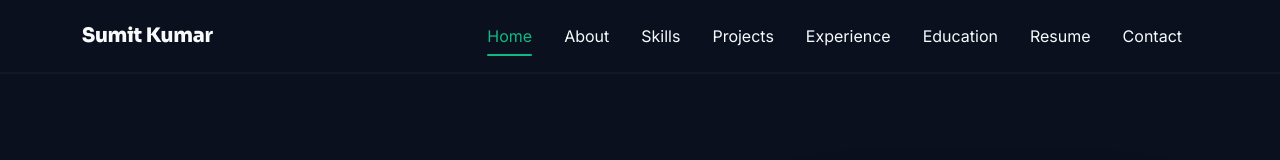
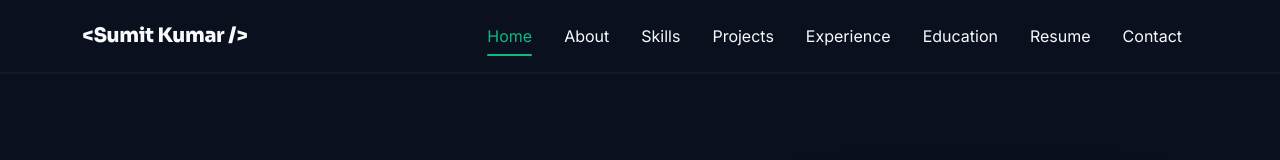
Before and after one commit to imsumit28/portfolio-website, a React (Vite) app in the folder client/: page / in a window 1280 px wide. Shown: the top 160 px of the page. Built offline with nearby package versions, Linux system fonts and the light colour scheme; no server answers.

Commit message:
UI tweak: Update navbar brand and enhance text visibility for Class XII

```diff
--- a/client/src/components/Navbar.jsx
+++ b/client/src/components/Navbar.jsx
@@ -92,7 +92,7 @@ const Navbar = () => {
     <nav className="navbar navbar-expand-lg navbar-custom sticky-top">
       <div className="container py-2">
         <Link className="navbar-brand navbar-brand-custom" to="/" onClick={() => handleNavClick('home')}>
-          Sumit Kumar
+          &lt;Sumit Kumar /&gt;
         </Link>
         <button className="navbar-toggler border-0 shadow-none text-white" type="button" data-bs-toggle="collapse" data-bs-target="#navbarNav">
           <span className="navbar-toggler-icon" style={{filter: 'invert(1)'}}></span>
--- a/client/src/pages/Home.jsx
+++ b/client/src/pages/Home.jsx
@@ -529,12 +529,12 @@ const Home = () => {
                     />
                     <div className="ms-3">
                       <h6 className="fw-bold mb-0" style={{ color: 'var(--text-main)', fontSize: '0.95rem' }}>Central Board Of Secondary Education</h6>
-                      <p className="mb-0 text-muted" style={{ fontSize: '0.85rem' }}>Class XII</p>
+                      <p className="mb-0" style={{ color: '#e2e8f0', fontSize: '0.85rem' }}>Class XII</p>
                     </div>
                   </div>
                   <div className="text-md-end">
                     <p className="mb-0 text-accent fw-medium" style={{ fontSize: '0.85rem' }}>May 2021 - May 2023</p>
-                    <p className="mb-0 text-muted" style={{ fontSize: '0.85rem' }}>Score: <span style={{ color: '#f8fafc', fontWeight: '600' }}>89.4%</span></p>
+                    <p className="mb-0" style={{ color: '#e2e8f0', fontSize: '0.85rem' }}>Score: <span style={{ color: '#f8fafc', fontWeight: '600' }}>89.4%</span></p>
                   </div>
                 </div>
               </div>
```
